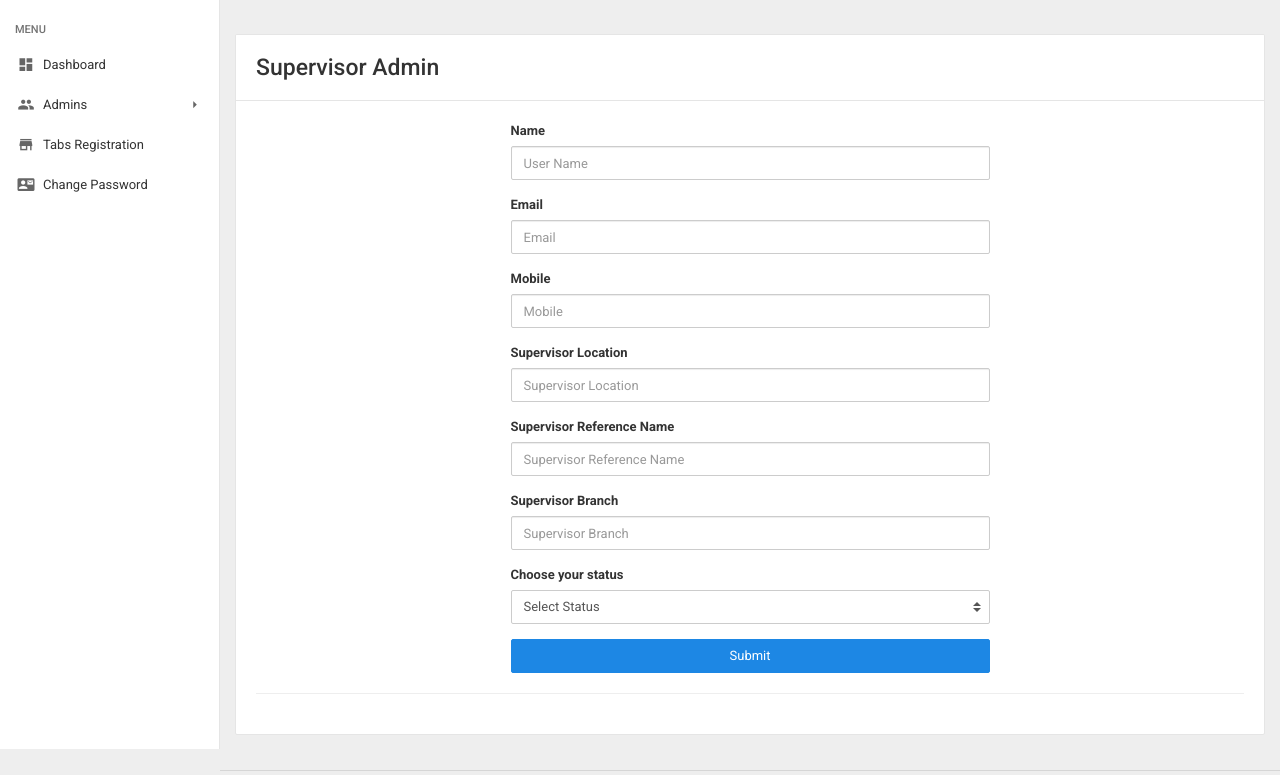
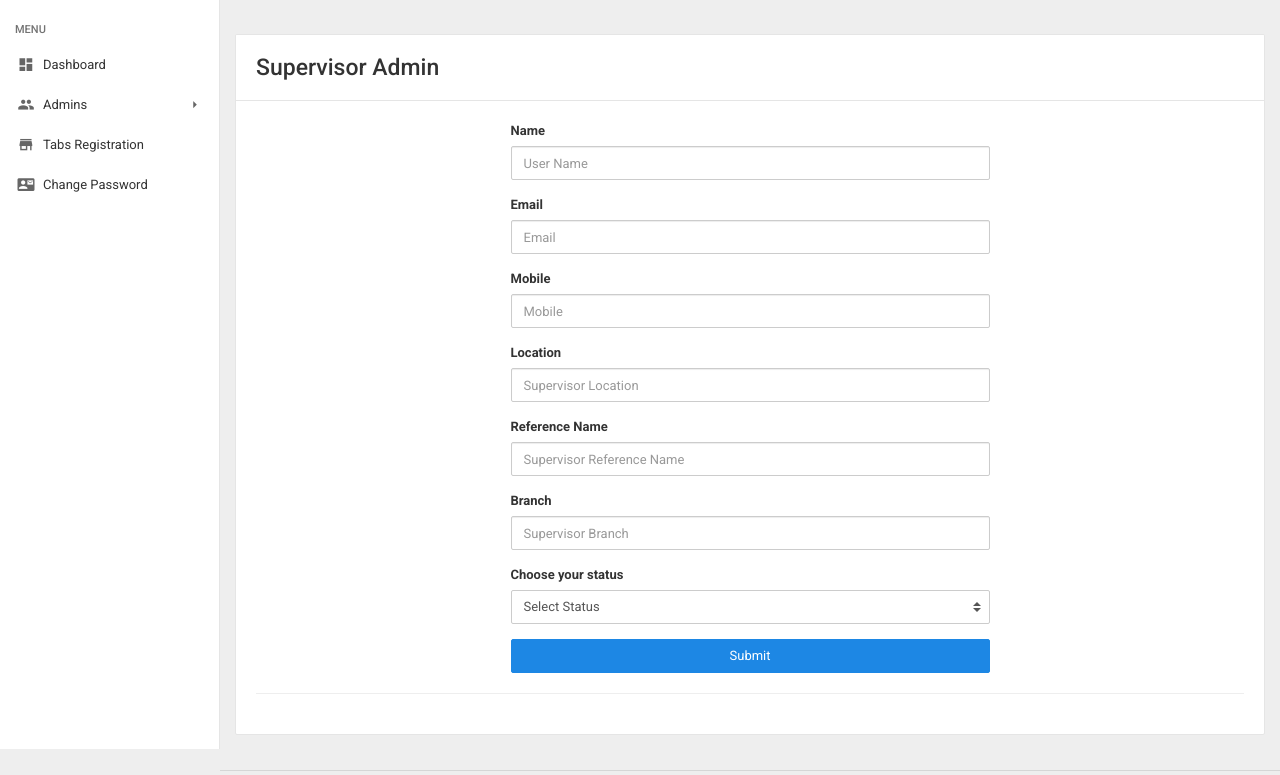
Before and after one commit to Srinivaslancius/feedback, a PHP site: page /feedback/add_users.php in a window 1280 px wide. Shown: the part 51-826 px from the top of the page. Run offline with PHP 8.4, Linux system fonts and the light colour scheme; the visitor is signed in with stand-in values (Sample User, id 1); data that the repository does not hold is empty; some libraries are stand-ins or nearby versions.

Commit message:
changes in add,edit users files

```diff
--- a/client_manage_admin/add_users.php
+++ b/client_manage_admin/add_users.php
@@ -66,17 +66,17 @@
                     <div class="help-block with-errors"></div>
                   </div>
                   <div class="form-group">
-                    <label for="form-control-2" class="control-label">Supervisor Location</label>
+                    <label for="form-control-2" class="control-label">Location</label>
                     <input type="text" name="supervisor_location" class="form-control" id="form-control-2" placeholder="Supervisor Location" data-error="Please enter Supervisor Location" required>
                     <div class="help-block with-errors"></div>
                   </div>
                   <div class="form-group">
-                    <label for="form-control-2" class="control-label">Supervisor Reference Name</label>
+                    <label for="form-control-2" class="control-label">Reference Name</label>
                     <input type="text" name="supervisor_ref_name" class="form-control" id="form-control-2" placeholder="Supervisor Reference Name" data-error="Please enter Supervisor Reference Name" required>
                     <div class="help-block with-errors"></div>
                   </div>
                   <div class="form-group">
-                    <label for="form-control-2" class="control-label">Supervisor Branch</label>
+                    <label for="form-control-2" class="control-label">Branch</label>
                     <input type="text" name="supervisor_branch" class="form-control" id="form-control-2" placeholder="Supervisor Branch" data-error="Please enter Supervisor Branch" required>
                     <div class="help-block with-errors"></div>
                   </div>
--- a/client_manage_admin/edit_users.php
+++ b/client_manage_admin/edit_users.php
@@ -60,17 +60,17 @@ $id = $_GET['uid'];
                     <div class="help-block with-errors"></div>
                   </div>
                   <div class="form-group">
-                    <label for="form-control-2" class="control-label">Supervisor Location</label>
+                    <label for="form-control-2" class="control-label">Location</label>
                     <input type="text" name="supervisor_location" class="form-control" id="form-control-2" placeholder="Supervisor Location" data-error="Please enter Supervisor Location." required value="<?php echo $getUsers1['supervisor_location'];?>" >
                     <div class="help-block with-errors"></div>
                   </div>
                   <div class="form-group">
-                    <label for="form-control-2" class="control-label">Supervisor Reference Name</label>
+                    <label for="form-control-2" class="control-label">Reference Name</label>
                     <input type="text" name="supervisor_ref_name" class="form-control" id="form-control-2" placeholder="Supervisor Location" data-error="Please enter Supervisor Reference Name." required value="<?php echo $getUsers1['supervisor_ref_name'];?>" >
                     <div class="help-block with-errors"></div>
                   </div>
                   <div class="form-group">
-                    <label for="form-control-2" class="control-label">Supervisor Branch</label>
+                    <label for="form-control-2" class="control-label">Branch</label>
                     <input type="text" name="supervisor_branch" class="form-control" id="form-control-2" placeholder="Supervisor Branch" data-error="Please enter Supervisor Branch." required value="<?php echo $getUsers1['supervisor_branch'];?>" >
                     <div class="help-block with-errors"></div>
                   </div>
```
